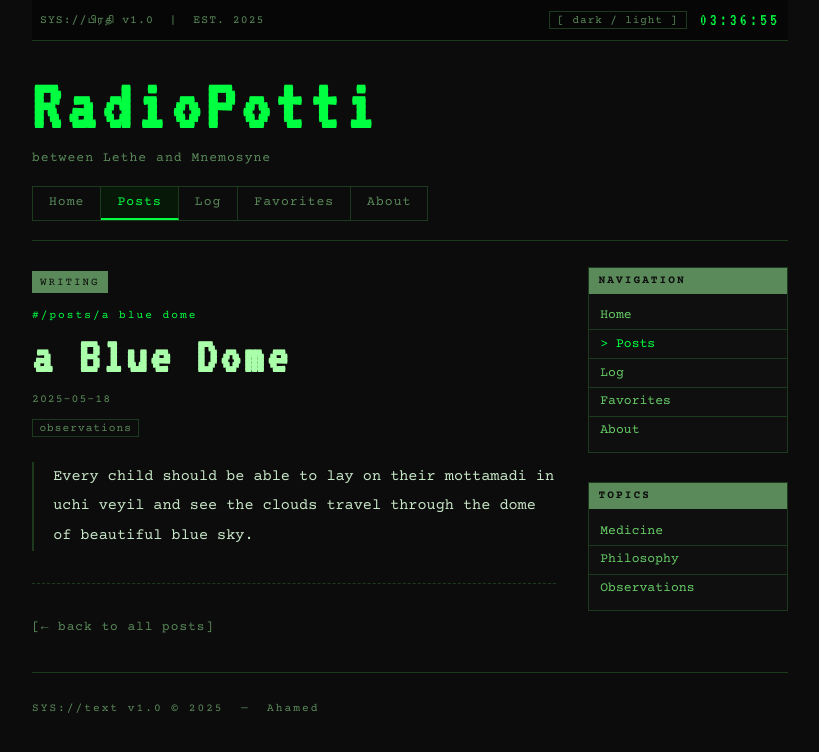
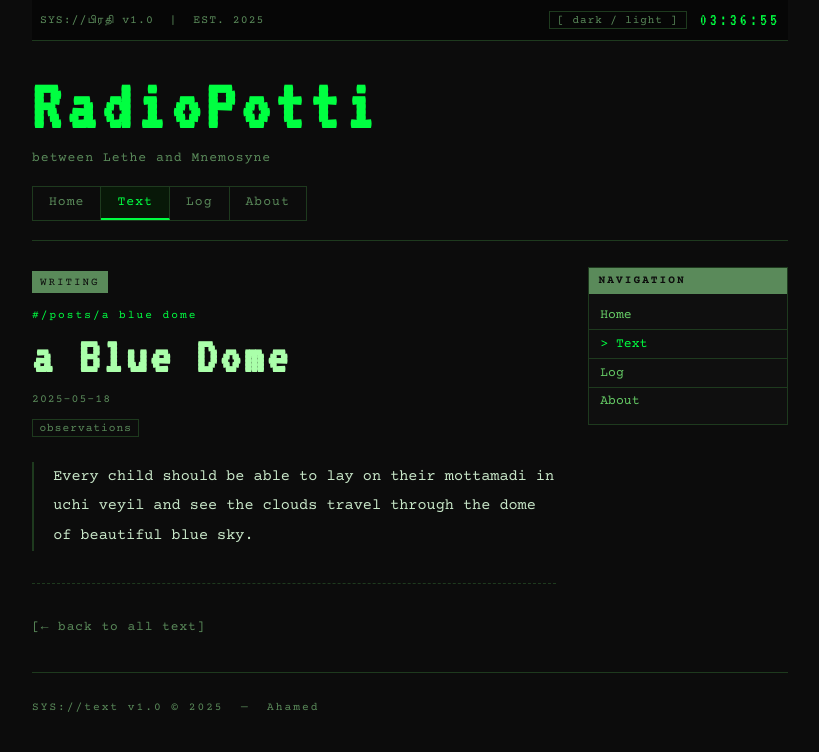
Before and after one commit to greatwhit3shark1969-lgtm/Myblog, a Jekyll site: the page built from _posts/2025-05-18-a blue dome.md, in a window 1280 px wide. Shown: the top 752 px of the page, without its empty margins (230-1049 px from the left). Built offline with Jekyll 4.4.1, drawn with Linux system fonts in a browser that asks for light colours; some web fonts are replaced.

Commit message:
Update post.html

```diff
--- a/_layouts/post.html
+++ b/_layouts/post.html
@@ -7,9 +7,9 @@
   <link rel="preconnect" href="https://fonts.googleapis.com">
   <link href="https://fonts.googleapis.com/css2?family=Courier+Prime:ital,wght@0,400;0,700;1,400&family=VT323&family=Arima:wght@400;700&family=Catamaran:wght@400;700&display=swap" rel="stylesheet">
   <link rel="stylesheet" href="/style.css">
+  <link rel="icon" href="/favicon.svg" type="image/svg+xml">
   <script>(function(){const t=localStorage.getItem('rp-theme')||'dark';document.documentElement.setAttribute('data-theme',t);})();</script>
   <style>
-    /* Post-specific: tighter, more distinct */
     .post-stamp {
       display: inline-block;
       font-size: 0.68rem;
@@ -20,9 +20,7 @@
       margin-bottom: 0.8rem;
       text-transform: uppercase;
     }
-    .post-header-block {
-      margin-bottom: 1.2rem;
-    }
+    .post-header-block { margin-bottom: 1.2rem; }
     .post-number {
       font-size: 0.7rem;
       color: var(--accent);
@@ -37,9 +35,7 @@
       line-height: 1.1;
       margin-bottom: 0.3rem;
     }
-    .post-title-main.ta-title {
-      font-family: 'Arima', serif;
-    }
+    .post-title-main.ta-title { font-family: 'Arima', serif; }
     .post-dateline {
       font-size: 0.72rem;
       color: var(--text-dim);
@@ -65,10 +61,7 @@
       color: var(--text-dim);
       font-style: italic;
     }
-    .post-body blockquote p {
-      margin-bottom: 0;
-      font-size: 0.92rem;
-    }
+    .post-body blockquote p { margin-bottom: 0; font-size: 0.92rem; }
     .post-footer-rule {
       border: none;
       border-top: 1px dashed var(--border);
@@ -88,10 +81,7 @@
       margin-right: 0.3rem;
       transition: color 0.15s, border-color 0.15s;
     }
-    .post-tags-line a:hover {
-      color: var(--accent);
-      border-color: var(--accent);
-    }
+    .post-tags-line a:hover { color: var(--accent); border-color: var(--accent); }
   </style>
 </head>
 <body>
@@ -112,9 +102,8 @@
       </div>
       <nav class="main-nav">
         <a href="/index.html">Home</a>
-        <a href="/blog.html" class="active">Posts</a>
+        <a href="/text.html" class="active">Text</a>
         <a href="/log.html">Log</a>
-        <a href="/favorites.html">Favorites</a>
         <a href="/about.html">About</a>
       </nav>
       <div class="h-rule"></div>
@@ -136,7 +125,7 @@
           {% if page.tags %}
           <div class="post-tags-line">
             {% for tag in page.tags %}
-            <a href="/{{ tag }}.html">{{ tag }}</a>
+            <a href="/text.html">{{ tag }}</a>
             {% endfor %}
           </div>
           {% endif %}
@@ -147,7 +136,7 @@
         </div>
 
         <div class="post-footer-rule"></div>
-        <a href="/blog.html" class="back-link">[&larr; back to all posts]</a>
+        <a href="/text.html" class="back-link">[&larr; back to all text]</a>
 
       </article>
 
@@ -156,18 +145,9 @@
           <h3 class="sidebar-heading">Navigation</h3>
           <ul>
             <li><a href="/index.html">Home</a></li>
-            <li><a href="/blog.html" class="active">Posts</a></li>
+            <li><a href="/text.html" class="active">Text</a></li>
             <li><a href="/log.html">Log</a></li>
-            <li><a href="/favorites.html">Favorites</a></li>
             <li><a href="/about.html">About</a></li>
-          </ul>
-        </div>
-        <div class="sidebar-block">
-          <h3 class="sidebar-heading">Topics</h3>
-          <ul>
-            <li><a href="/medicine.html">Medicine</a></li>
-            <li><a href="/philosophy.html">Philosophy</a></li>
-            <li><a href="/observations.html">Observations</a></li>
           </ul>
         </div>
       </aside>
@@ -187,7 +167,6 @@
         .map(n=>String(n).padStart(2,'0')).join(':');
     }
     setInterval(updateClock, 1000); updateClock();
-
     document.getElementById('theme-toggle').addEventListener('click', function() {
       const next = document.documentElement.getAttribute('data-theme') === 'dark' ? 'light' : 'dark';
       document.documentElement.setAttribute('data-theme', next);
```
